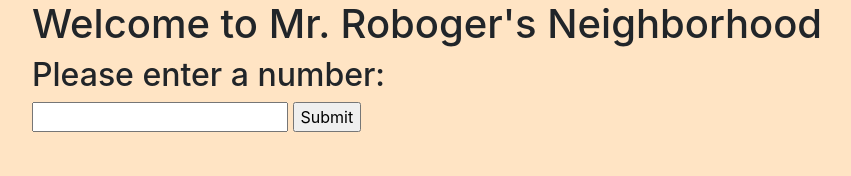
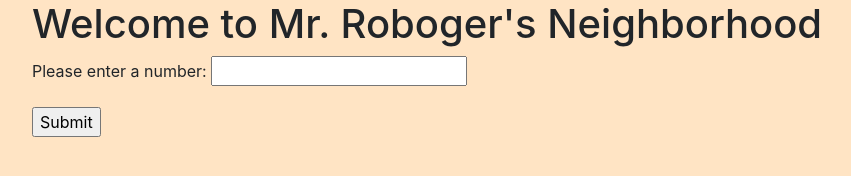
Before and after one commit to Rian-Carter/arraysAndLooping, a plain HTML site: page index.html in a window 1280 px wide. Shown: the whole page, without its empty margins (53-904 px from the left). Drawn offline with Linux system fonts and the light colour scheme.

Commit message:
test basic functionality

```diff
--- a/index.html
+++ b/index.html
@@ -8,16 +8,17 @@
   <title>Mr. Roboger's Neighborhood</title>
 </head>
 <body>
-
   <div class="container">
     <h1>Welcome to Mr. Roboger's Neighborhood</h1>
-    <h2>Please enter a number:</h2>
-    <form id="form">
-      <input type="text">
+    <form id="inputtedNumber">
+      <div class="form-group">
+        <label for="input">Please enter a number:</label>
+        <input id="input" type="text">
+      </div>
       <input type="submit" value="Submit">
     </form>
-    <div id="results"></div>
+    <div id="output">
+    </div>
   </div>
-
 </body>
 </html>
```
